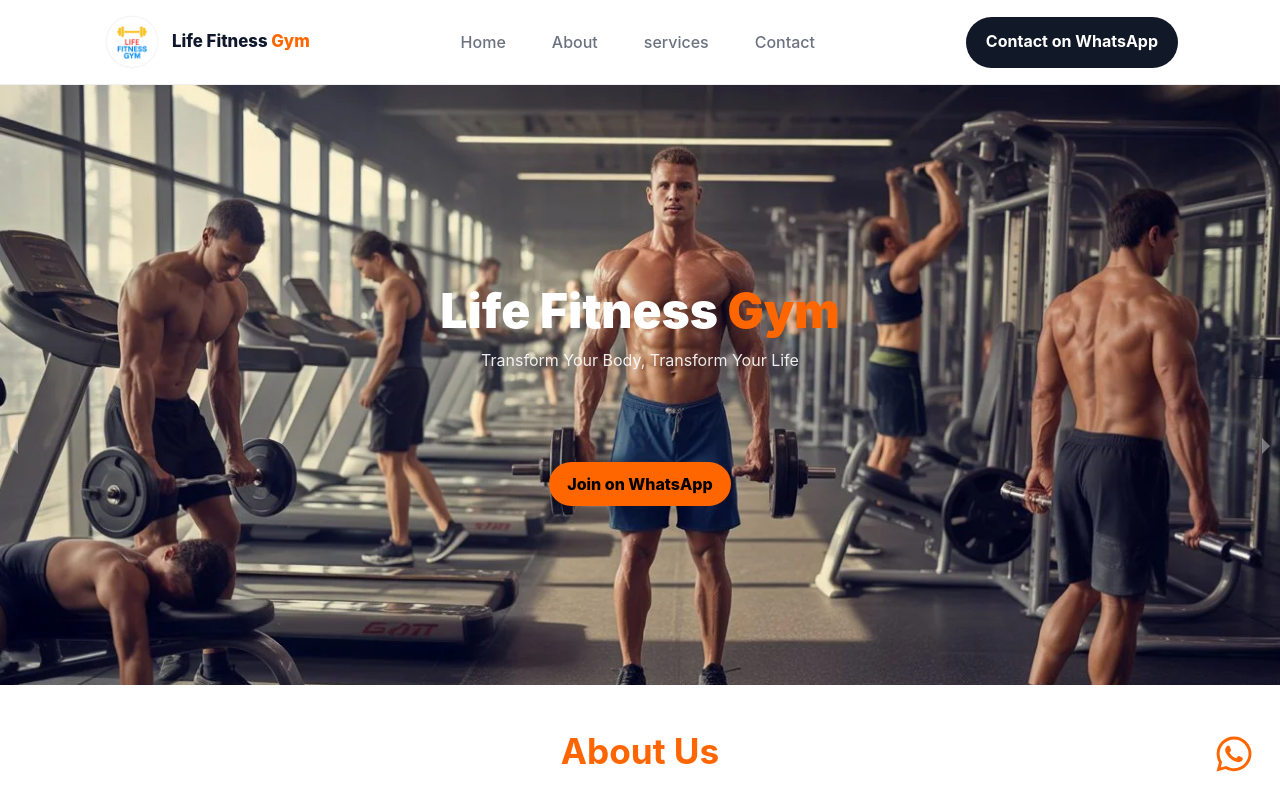
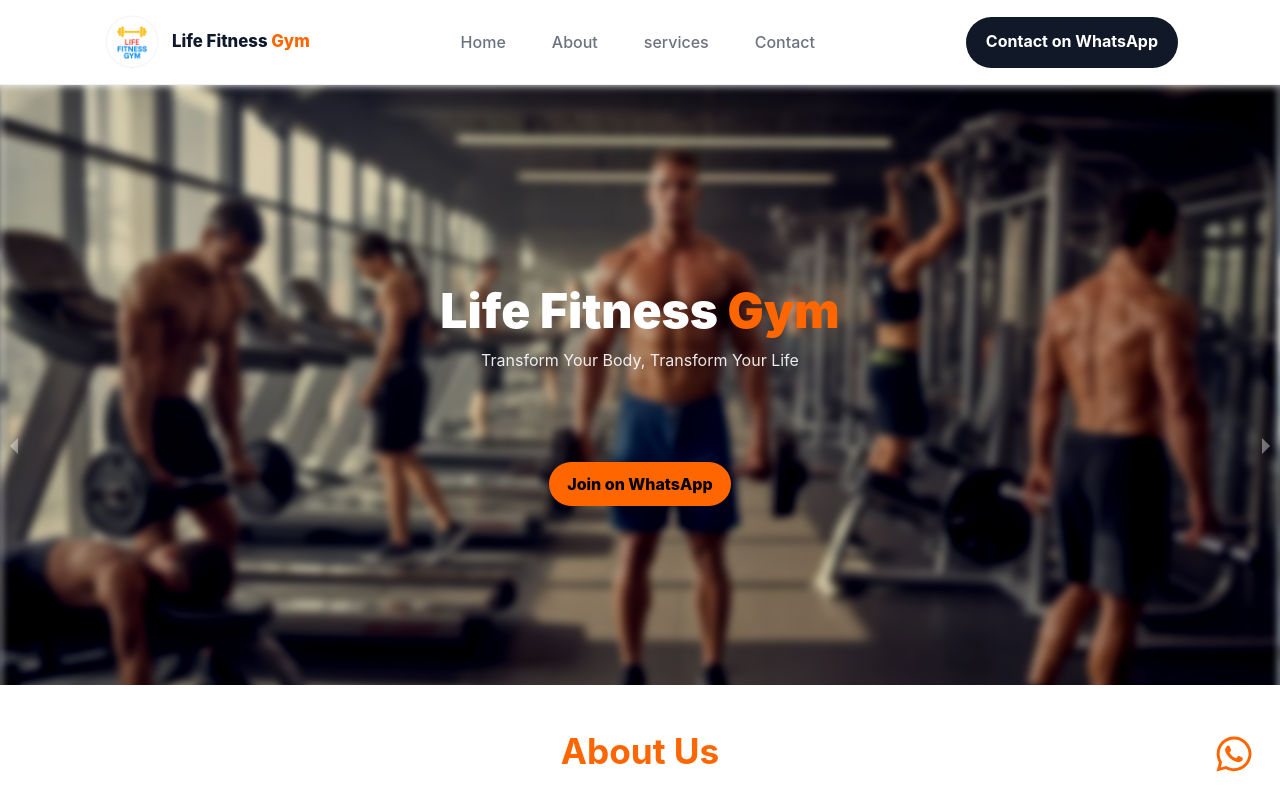
Before and after one commit to KamalPreetPPN/life-fitness-gym, a React (Vite) app: page / in a window 1280 px wide. Shown: the top 800 px of the page. Built offline with nearby package versions, Linux system fonts and the light colour scheme.

Commit message:
kl wala hero add kiya

```diff
--- a/src/components/Hero.jsx
+++ b/src/components/Hero.jsx
@@ -17,21 +17,21 @@ export default function Hero({ whatsappLink }) {
         <div>
           <img
             src="/images/hero1.webp"
-            // fetchpriority="high"
+            fetchpriority="high"
             alt="Gym interior - Life Fitness Gym"
           />
         </div>
         <div>
           <img
             src="/images/hero2.webp"
-            // fetchpriority="high"
+            fetchpriority="high"
             alt="Workout area - Life Fitness Gym"
           />
         </div>
         <div>
           <img
             src="/images/hero3.webp"
-            // fetchpriority="high"
+            fetchpriority="high"
             alt="Strength training - Life Fitness Gym"
           />
         </div>
--- a/src/components/Hero.module.css
+++ b/src/components/Hero.module.css
@@ -8,7 +8,9 @@
   height: 60vh;
   object-fit: cover;
 }
-
+.heroWrap img{
+  filter: blur(4px) brightness(0.8) contrast(1.2);
+}
 .content span{
   color: #ff6600;
 }
@@ -20,7 +22,7 @@
   text-align: center;
   z-index: 2;
   top: 200px;
-  /* padding: 0 16px; */
+  padding: 0 16px;
 }
 .content h1 {
   font-size: clamp(2rem, 4vw, 3rem);
```
